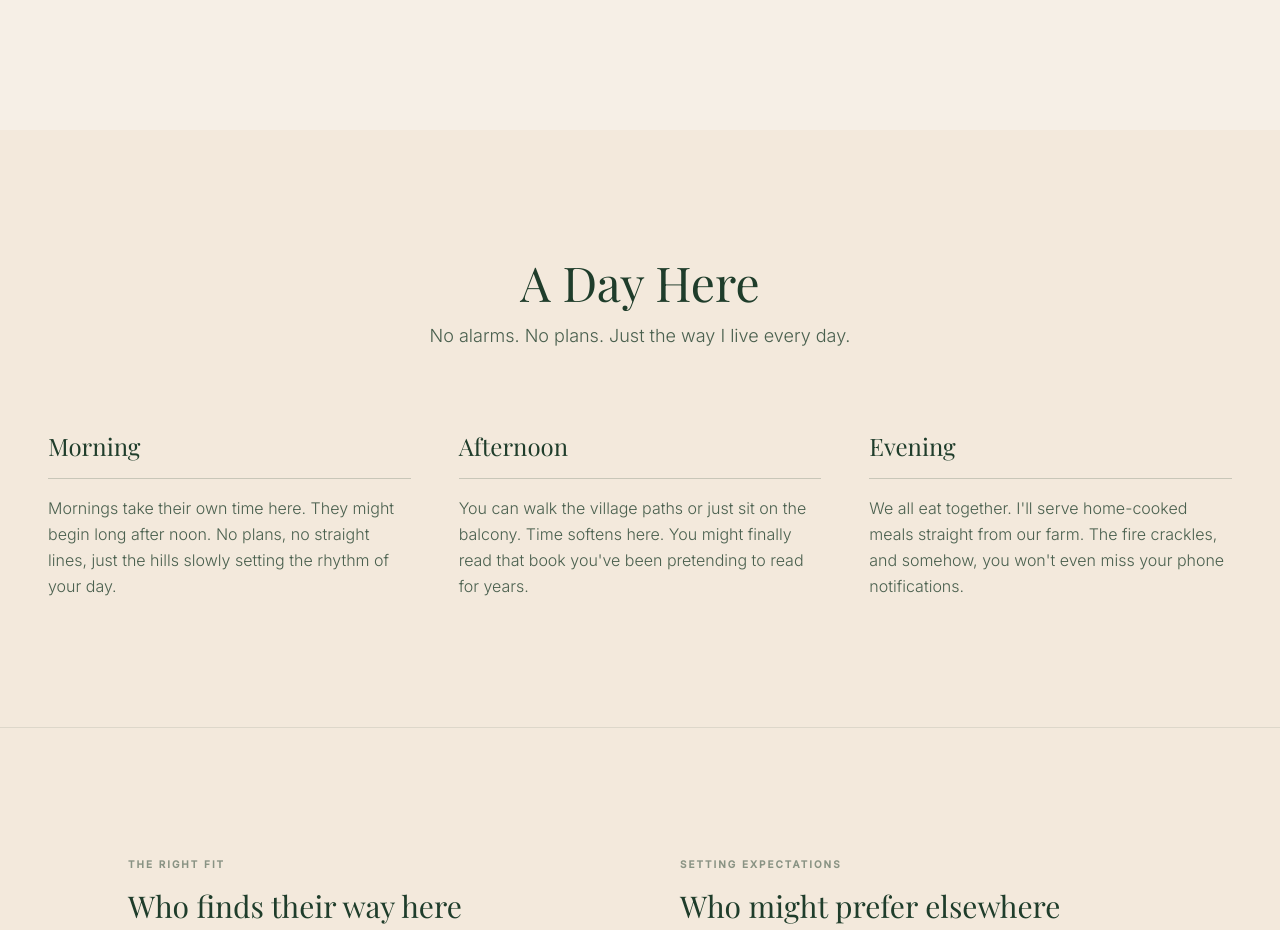
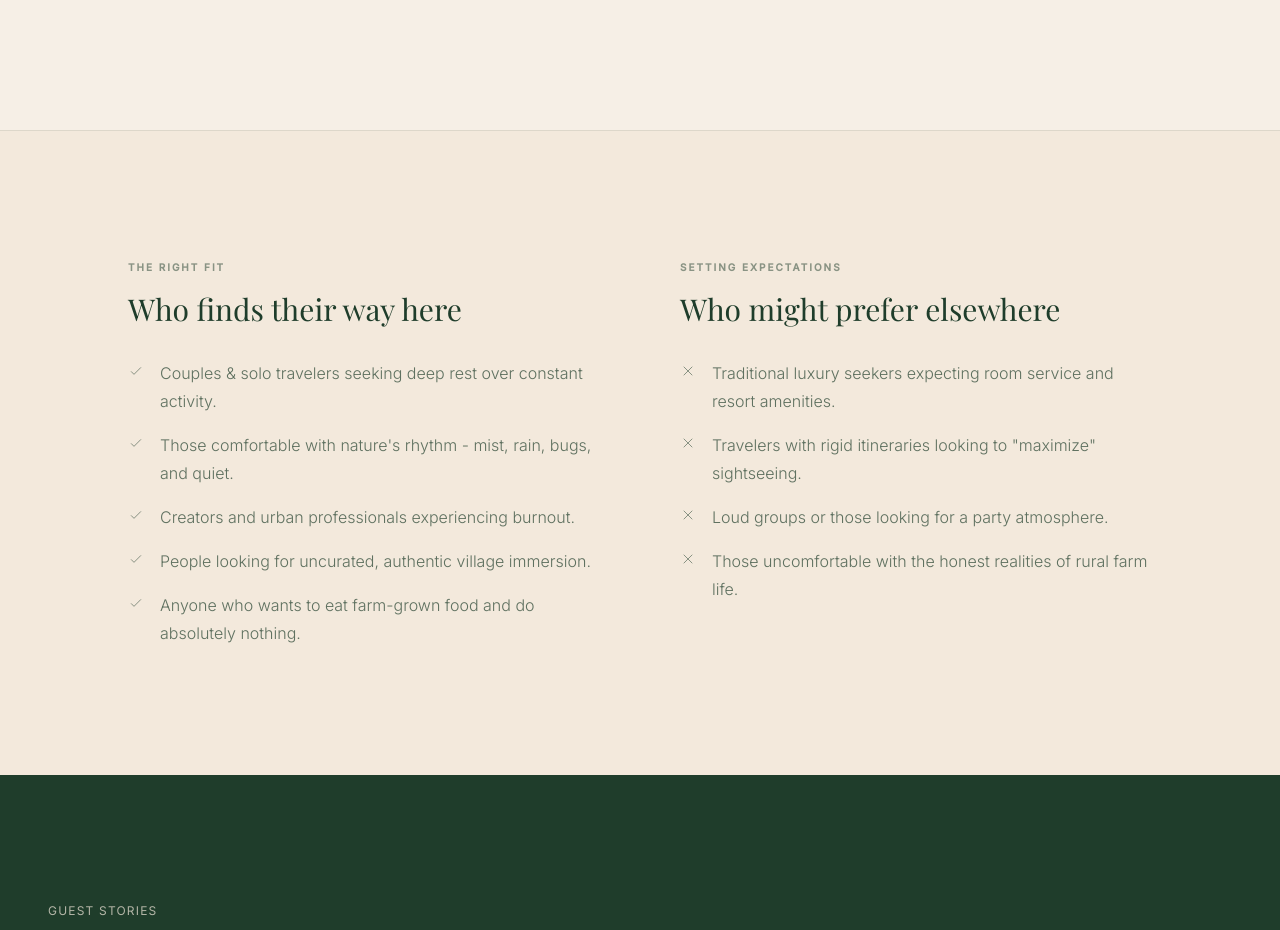
Before and after one commit to shreyagurung/daara-pari, a website built with Vite: page index.html in a window 1280 px wide. Shown: the part 5420-6350 px from the top of the page. Built offline with nearby package versions, Linux system fonts and the light colour scheme; a web font is replaced by a local one.

Commit message:
Update index.html

```diff
--- a/index.html
+++ b/index.html
@@ -618,30 +618,6 @@ dots.forEach((dot,index)=>{
 
 </script>
 
-  <!-- A Day Here -->
-  <section class="py-32 px-6 md:px-12">
-    <div class="max-w-7xl mx-auto">
-      <div class="text-center mb-20 reveal">
-        <h2 class="font-serif text-4xl md:text-5xl mb-4">A Day Here</h2>
-        <p class="text-lg text-forest/80 font-light">No alarms. No plans. Just the way I live every day.</p>
-      </div>
-
-      <div class="grid grid-cols-1 md:grid-cols-3 gap-12">
-        <div class="reveal delay-100">
-          <h3 class="font-serif text-2xl mb-4 border-b border-forest/20 pb-4">Morning</h3>
-          <p class="text-forest/80 font-light leading-relaxed">Mornings take their own time here. They might begin long after noon. No plans, no straight lines, just the hills slowly setting the rhythm of your day.</p>
-        </div>
-        <div class="reveal delay-200">
-          <h3 class="font-serif text-2xl mb-4 border-b border-forest/20 pb-4">Afternoon</h3>
-          <p class="text-forest/80 font-light leading-relaxed">You can walk the village paths or just sit on the balcony. Time softens here. You might finally read that book you've been pretending to read for years.</p>
-        </div>
-        <div class="reveal delay-300">
-          <h3 class="font-serif text-2xl mb-4 border-b border-forest/20 pb-4">Evening</h3>
-          <p class="text-forest/80 font-light leading-relaxed">We all eat together. I'll serve home-cooked meals straight from our farm. The fire crackles, and somehow, you won't even miss your phone notifications.</p>
-        </div>
-      </div>
-    </div>
-  </section>
 
   <!-- Alignment Section: For / Not For -->
   <section id="alignment" class="py-28 md:py-32 px-6 md:px-12 bg-beige border-t border-forest/10 scroll-mt-20">
```
